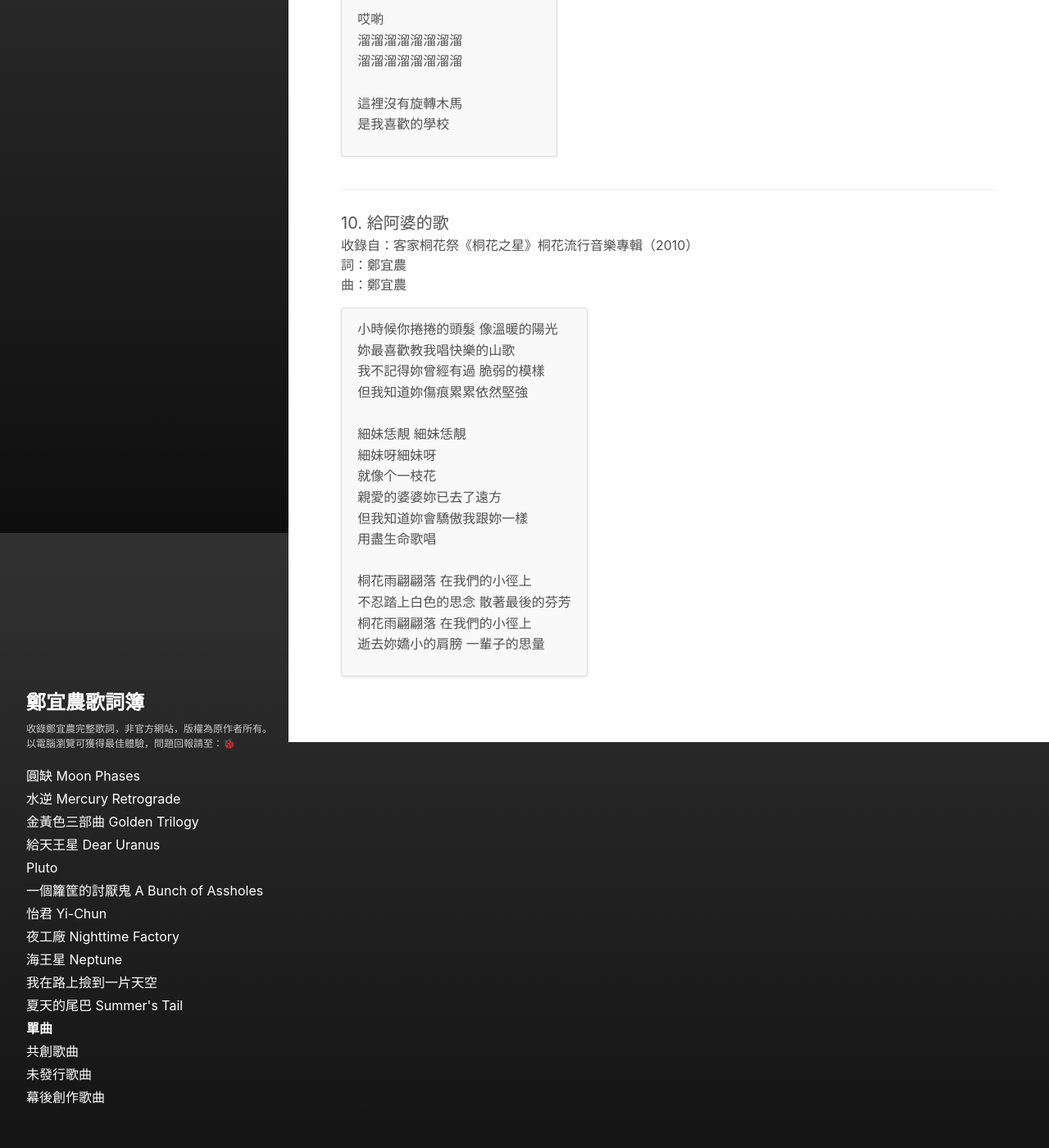
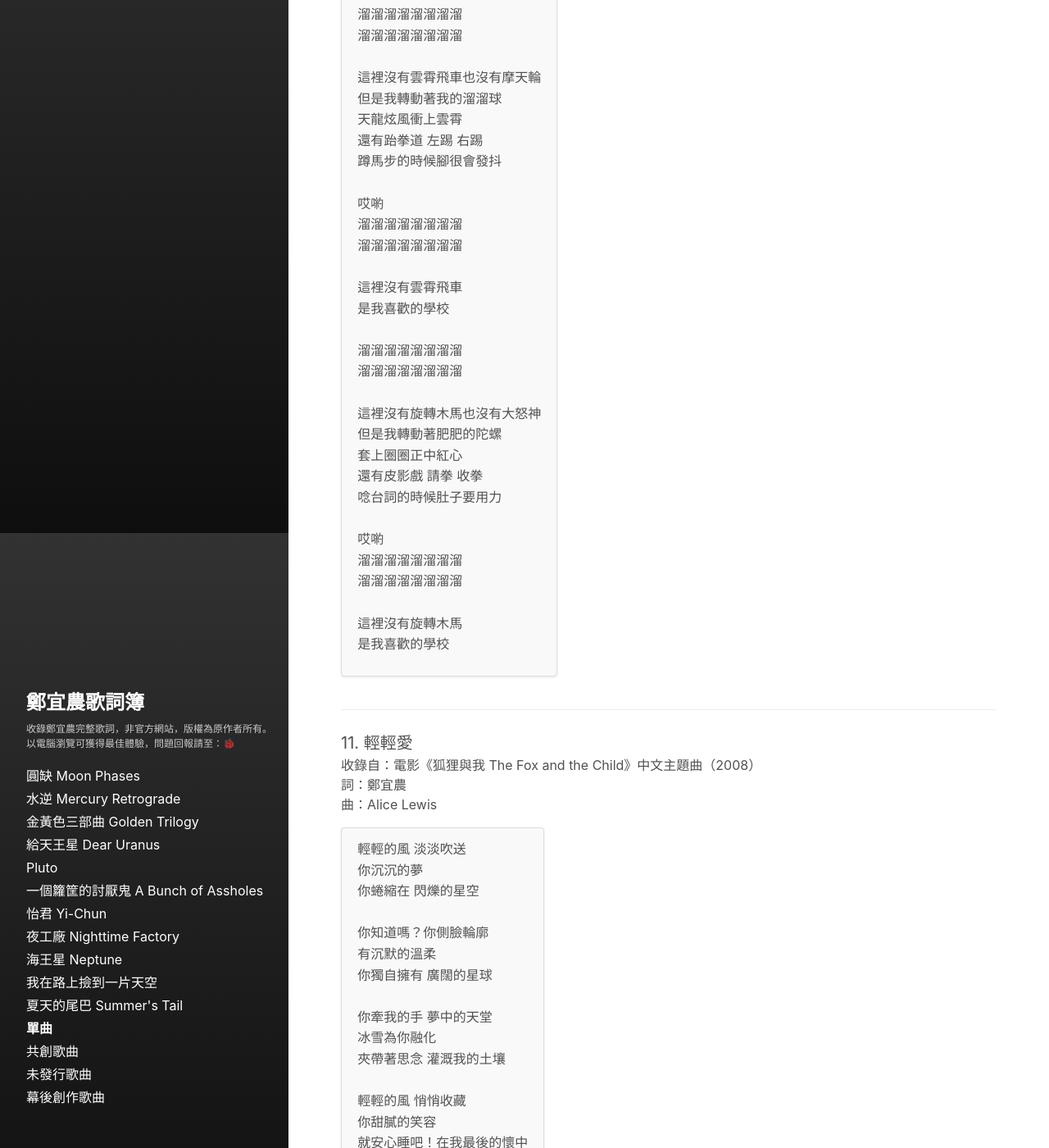
Before and after one commit to ennocheng/lyrics, a Jekyll site: the page built from _albums/singles.md, in a window 1280 px wide and 1400 px high, scrolled down 10150 px. Shown: the whole window at 82% size. Built offline with Jekyll 4.4.1, drawn with Linux system fonts in a browser that asks for light colours; some of the changed text lies outside the part shown.

Commit message:
add fox movie theme song

```diff
--- a/_data/albums/singles.yml
+++ b/_data/albums/singles.yml
@@ -351,6 +351,31 @@ songs:
         很多人的力量 能不能改變
         去海邊 你願不願
         去海邊 我願我不只是你面前那小小的一個點
+
+  - title: 給阿婆的歌
+    lyricist: 鄭宜農
+    composer: 鄭宜農
+    from_album: 客家桐花祭《桐花之星》桐花流行音樂專輯（2010）
+    default_language: zh
+    lyrics:
+      zh: |
+        小時候你捲捲的頭髮 像溫暖的陽光
+        妳最喜歡教我唱快樂的山歌
+        我不記得妳曾經有過 脆弱的模樣
+        但我知道妳傷痕累累依然堅強
+
+        細妹恁靚 細妹恁靚
+        細妹呀細妹呀
+        就像个一枝花
+        親愛的婆婆妳已去了遠方
+        但我知道妳會驕傲我跟妳一樣
+        用盡生命歌唱
+
+        桐花雨翩翩落 在我們的小徑上
+        不忍踏上白色的思念 散著最後的芬芳
+        桐花雨翩翩落 在我們的小徑上
+        逝去妳嬌小的肩膀 一輩子的思量
+
   - title: 溜溜
     lyricist: 鄭宜農
     composer: 鄭宜農
@@ -389,26 +414,54 @@ songs:
 
         這裡沒有旋轉木馬
         是我喜歡的學校
-  - title: 給阿婆的歌
+
+  - title: 輕輕愛
     lyricist: 鄭宜農
-    composer: 鄭宜農
-    from_album: 客家桐花祭《桐花之星》桐花流行音樂專輯（2010）
+    composer: Alice Lewis
+    from_album: 電影《狐狸與我 The Fox and the Child》中文主題曲（2008）
     default_language: zh
     lyrics:
       zh: |
-        小時候你捲捲的頭髮 像溫暖的陽光
-        妳最喜歡教我唱快樂的山歌
-        我不記得妳曾經有過 脆弱的模樣
-        但我知道妳傷痕累累依然堅強
+        輕輕的風 淡淡吹送
+        你沉沉的夢
+        你蜷縮在 閃爍的星空
 
-        細妹恁靚 細妹恁靚
-        細妹呀細妹呀
-        就像个一枝花
-        親愛的婆婆妳已去了遠方
-        但我知道妳會驕傲我跟妳一樣
-        用盡生命歌唱
+        你知道嗎？你側臉輪廓
+        有沉默的溫柔
+        你獨自擁有 廣闊的星球
 
-        桐花雨翩翩落 在我們的小徑上
-        不忍踏上白色的思念 散著最後的芬芳
-        桐花雨翩翩落 在我們的小徑上
-        逝去妳嬌小的肩膀 一輩子的思量
+        你牽我的手 夢中的天堂
+        冰雪為你融化
+        夾帶著思念 灌溉我的土壤
+
+        輕輕的風 悄悄收藏
+        你甜膩的笑容
+        就安心睡吧！在我最後的懷中
+
+        你小小的手 孩子的面容
+        逗我笑的時候
+        裹成記憶的蛹 收藏進我的夢
+
+        你牽我的手 夢中的天堂
+        冰雪為你融化
+        夾帶著思念 灌溉我的土壤
+
+        若渴望飛翔 請不要悲傷
+        我會為你歌唱
+        願我曾棲息 在你驕傲目光
+
+        你若是累了
+        溫柔的月光
+        會為你照亮
+
+        你牽我的手 夢中的天堂
+        冰雪為你融化
+        夾帶著思念 灌溉我的土壤
+
+        若渴望飛翔 請不要悲傷
+        我會為你歌唱
+        願我曾棲息 在你驕傲目光
+
+        若渴望飛翔 請不要悲傷
+        我會為你歌唱
+        願我曾棲息 在你驕傲目光
```
